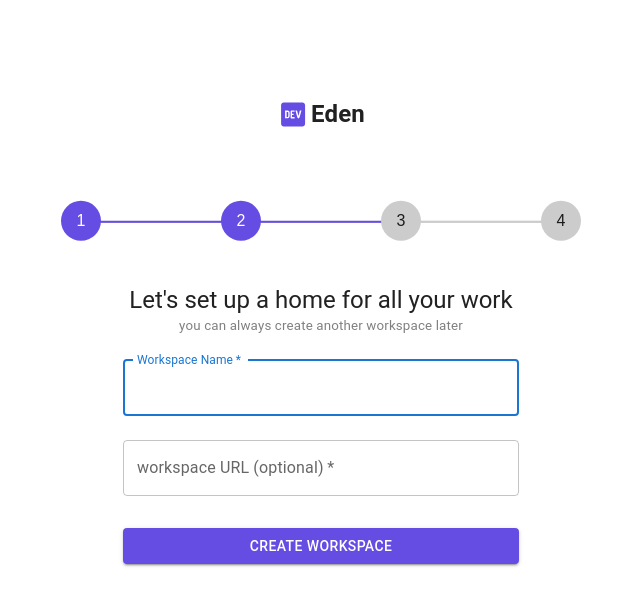
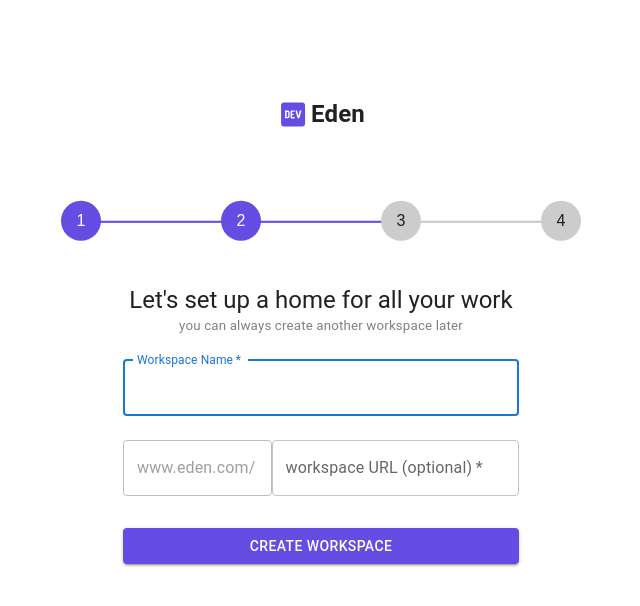
Before and after one commit to prakash855/cutshort-stepper-form, a React (Create React App) app: page / in a window 1280 px wide. Both pictures are taken after typing "Sample", "Sample" into the empty fields and a click on the button "CREATE WORKSPACE". Shown: the top 606 px of the page, without its empty margins (319-959 px from the left). Built offline with nearby package versions, Linux system fonts and the light colour scheme.

Commit message:
fix: URL type Inputs

```diff
--- a/src/component/CreateWorkSpace/CreateWorkSpace.jsx
+++ b/src/component/CreateWorkSpace/CreateWorkSpace.jsx
@@ -61,10 +61,25 @@
               autoComplete="workSpaceName"
               autoFocus
             />
+            <div style={{ display: "flex" }}>
+              <TextField
+                margin="normal"
+                style={{ flex: 1.5 }}
+                required
+                fullWidth
+                name="workSpaceURL"
+                // label="workspace URL (optional)"
+                type="url"
+                disabled
+                value="www.eden.com/"
+                id="workSpaceURL"
+                autoComplete="current-workSpaceURL"
+              />
               <TextField
                 margin="normal"
                 required
                 fullWidth
+                style={{ flex: 2.5 }}
                 name="workSpaceURL"
                 label="workspace URL (optional)"
                 type="url"
@@ -72,6 +87,7 @@
                 id="workSpaceURL"
                 autoComplete="current-workSpaceURL"
               />
+            </div>
 
             <Button
               type="submit"
```
Lines whose indentation alone changed are shown as unchanged.
